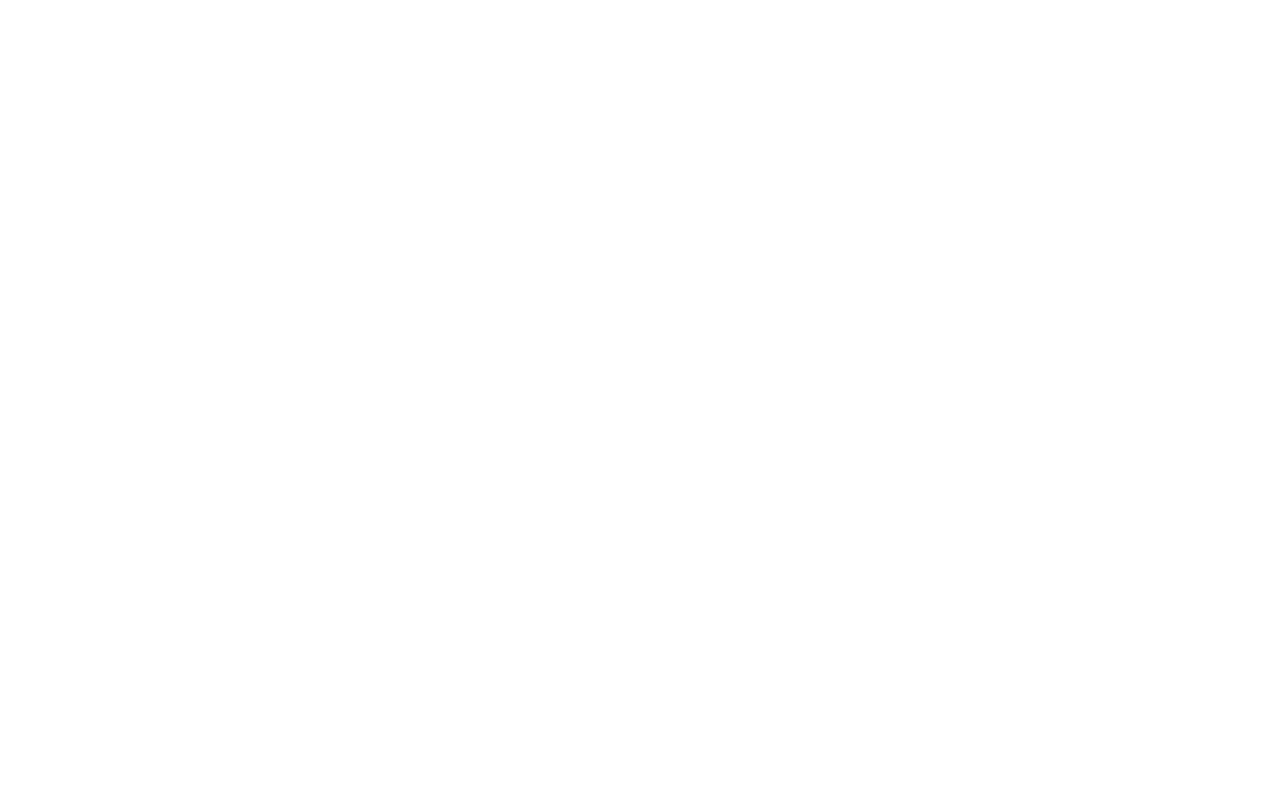
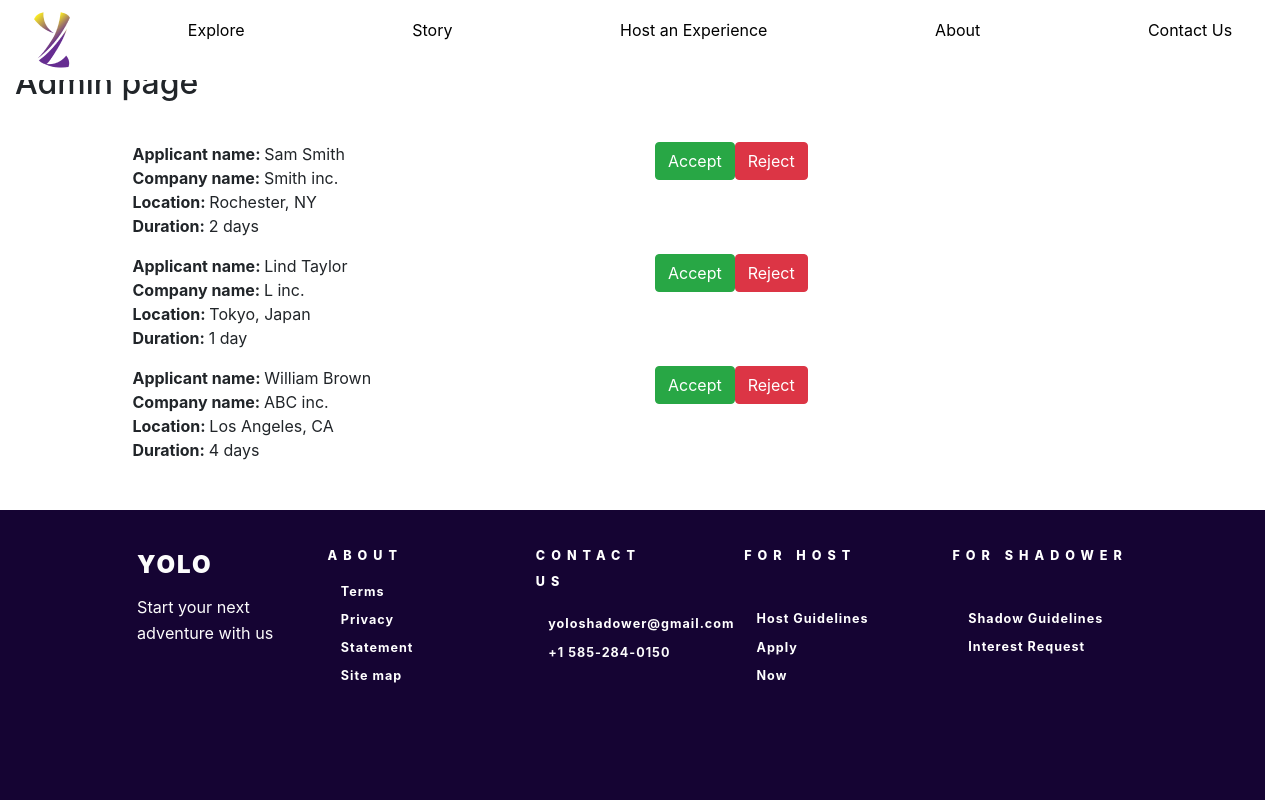
Before and after one commit to yoloventure/frontend, a React (Create React App) app in the folder client/: page /admin in a window 1280 px wide. Shown: the top 800 px of the page. Built offline with nearby package versions, Linux system fonts and the light colour scheme; a web font is replaced by a local one.

Commit message:
Admin page for host app prototype

```diff
--- a/client/src/App.js
+++ b/client/src/App.js
@@ -10,6 +10,7 @@
 import FeatureStory from "./story/FeatureStory";
 import About from "./about/About";
 import HostGuidelines from "./hostExperience/hostGuidelines";
+import Admin from "./admin/Admin";
 
 class App extends React.Component {
   constructor(props) {
@@ -33,6 +34,13 @@
   render() {
     return (
       <Router >
+        <Route
+          path="/admin"
+          exact
+          render={() => {
+            return <Admin auth={this.state.auth}/>;
+          }}
+        />
         <Route
           path="/explore"
           exact
--- /dev/null
+++ b/client/src/admin/Admin.js
@@ -0,0 +1,69 @@
+import React, { Component } from "react";
+import HostApplicationCard from "./HostApplicationCard";
+import Navbar from "../components/Navbar";
+import FooterPage from "../components/footer";
+
+class Admin extends React.Component {
+  constructor(props) {
+    super(props);
+
+    let hostApps = [
+      // Sample applications
+      {
+        applicant_name: "Sam Smith",
+        company_name: "Smith inc.",
+        location: "Rochester, NY",
+        duration: "2 days",
+      },
+      {
+        applicant_name: "Lind Taylor",
+        company_name: "L inc.",
+        location: "Tokyo, Japan",
+        duration: "1 day",
+      },
+      {
+        applicant_name: "William Brown",
+        company_name: "ABC inc.",
+        location: "Los Angeles, CA",
+        duration: "4 days",
+      },
+    ];
+
+    this.state = {
+      hostApps: hostApps,
+    };
+
+  }
+
+
+
+  render() {
+    let hostApps = this.state.hostApps.map((item, index) => <HostApplicationCard item={item} key={index} />);
+
+    return (
+      <div className="container-fluid app">
+        <Navbar textColor={'black'} auth={this.props.auth} />
+
+        <div className="row mt-3 pt-5 align-items-center">
+          <div className="col">
+            <h2>Admin page</h2>
+          </div>
+        </div>
+
+        <br />
+
+        <div className="container">
+          {hostApps}
+        </div>
+
+        <br />
+
+        <div className="footerpages">
+          <FooterPage />
+        </div>
+      </div>
+    );
+  }
+}
+
+export default Admin;
--- /dev/null
+++ b/client/src/admin/HostApplicationCard.js
@@ -0,0 +1,24 @@
+import React, { Component } from "react";
+
+class HostApplicationCard extends React.Component {
+  render() {
+    return (
+      <div className="row">
+        <div className="col">
+          <ul>
+            <li><strong>Applicant name: </strong>{this.props.item.applicant_name}</li>
+            <li><strong>Company name: </strong>{this.props.item.company_name}</li>
+            <li><strong>Location: </strong>{this.props.item.location}</li>
+            <li><strong>Duration: </strong>{this.props.item.duration}</li>
+          </ul>
+        </div>
+        <div className="col">
+          <input className="btn btn-success" type="button" value="Accept" />
+          <input className="btn btn-danger" type="button" value="Reject" />
+        </div>
+      </div>
+    );
+  }
+}
+
+export default HostApplicationCard;
```
